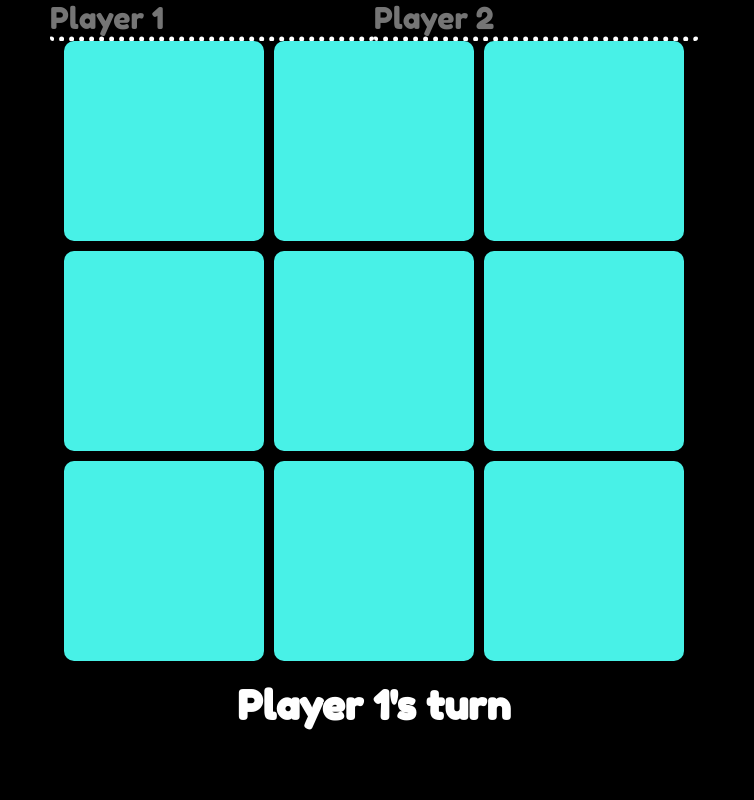
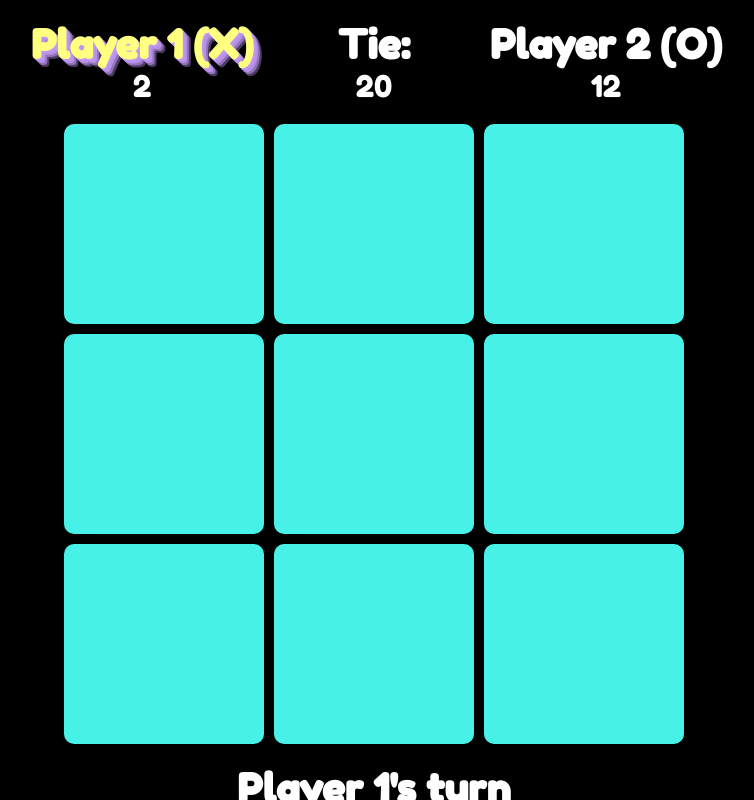
Before and after one commit to franzese/tik-tak-toe, a React (Create React App) app: page / in a window 1280 px wide. Shown: the whole page, without its empty margins (266-1020 px from the left). Built offline with nearby package versions, Linux system fonts and the light colour scheme.

Commit message:
Scoreboard HTML done, reset working

```diff
--- a/src/App.js
+++ b/src/App.js
@@ -30,10 +30,18 @@ function GameBoard(props) {
         [2, 4, 6],
     ];
 
+    const reset = () => {
+        setSpaces([' ', ' ', ' ', ' ', ' ', ' ', ' ', ' ', ' ']);
+        setMoveCount(0);
+        setIsWinner(false);
+    };
+
     const makeMove = (event, index) => {
         if (!isWinner && !spaces[index].trim()) {
             setSpaces([...spaces.slice(0, index), props.player, ...spaces.slice(index + 1)]);
             setMoveCount(moveCount + 1);
+        } else if (isWinner) {
+            reset();
         }
     };
 
@@ -61,9 +69,11 @@ function GameBoard(props) {
     return (
         <>
             <div className="game-board">
-                {spaces.map((space, i) => (
-                    <BoardSpace key={i} index={i} value={space} onClick={makeMove} />
-                ))}
+                <div className="game-board-inner">
+                    {spaces.map((space, i) => (
+                        <BoardSpace key={i} index={i} value={space} onClick={makeMove} />
+                    ))}
+                </div>
             </div>
         </>
     );
@@ -73,8 +83,12 @@ function ScoreBoard(props) {
     return (
         <>
             <div className="score-board">
-                <input type="text" placeholder="Player 1" />
-                <input type="text" placeholder="Player 2" />
+                <h1>Player 1 (X)</h1>
+                <h1>Tie:</h1>
+                <h1>Player 2 (O)</h1>
+                <p className="scores">2</p>
+                <p className="scores">20</p>
+                <p className="scores">12</p>
             </div>
         </>
     );
@@ -99,7 +113,7 @@ function App() {
             <div className="app">
                 <ScoreBoard player={player} />
                 <GameBoard player={player} onChange={togglePlayer} onWin={addPointToWinner} />
-                <h1>{nextMessage}</h1>
+                <h1 className={'message'}>{nextMessage}</h1>
             </div>
         </>
     );
--- a/src/App.scss
+++ b/src/App.scss
@@ -13,9 +13,15 @@
 }
 
 .game-board {
+    flex: 1;
+    display: flex;
+    align-items: center;
+    justify-content: center;
+
+    .game-board-inner {
         display: grid;
-    grid-template-columns: 3fr 3fr 3fr;
-    grid-template-rows: 3fr 3fr 3fr;
+        grid-template-columns: 1fr 1fr 1fr;
+        grid-template-rows: 1fr 1fr 1fr;
         grid-gap: 1rem;
         background-color: black;
 
@@ -44,9 +50,28 @@
             }
         }
     }
+}
 
 .score-board {
     color: white;
+    display: grid;
+    grid-template-columns: 1fr 1fr 1fr;
+    margin: 2rem 0;
+
+    h1 {
+        &:last-child {
+            @include O;
+        }
+        &:first-child {
+            @include X;
+        }
+
+        width: 100%;
+    }
+
+    .scores {
+        font-size: 3rem;
+    }
 
     input {
         border: dotted white;
@@ -72,7 +97,7 @@
     justify-content: flex-start;
     align-items: center;
 
-    h1 {
+    .message {
         margin: 2rem;
     }
 }
```
Lines whose indentation alone changed are shown as unchanged.
